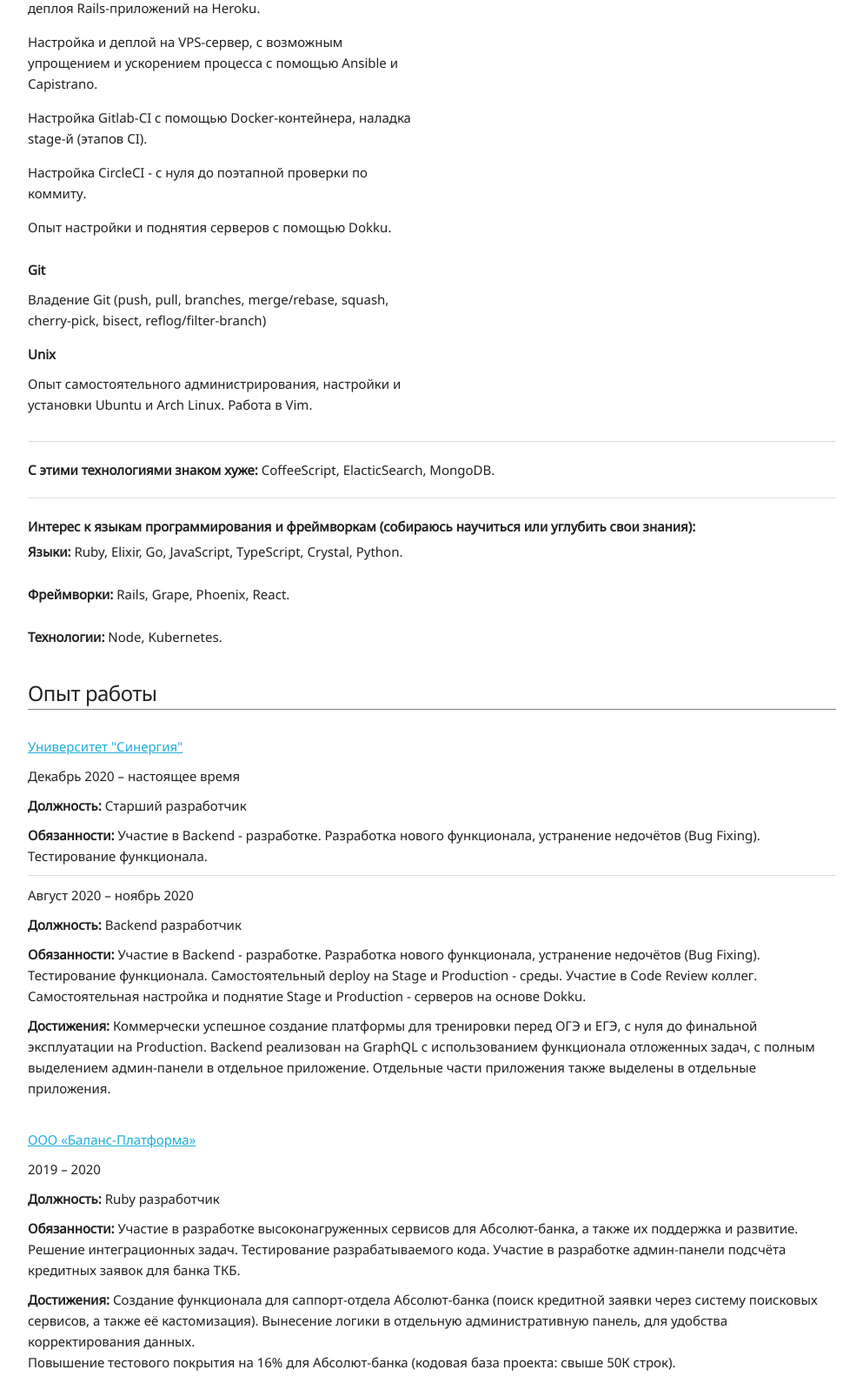
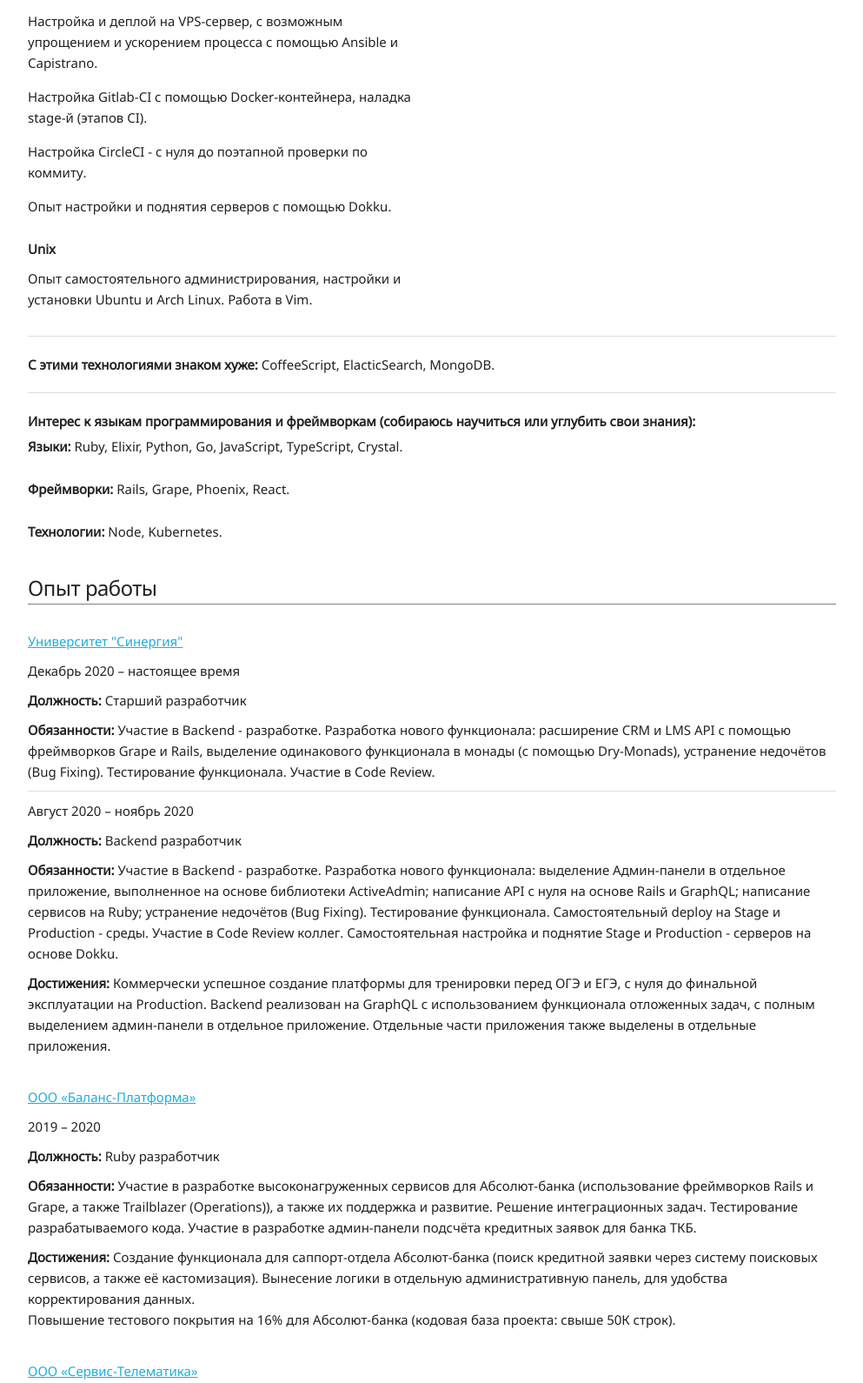
Before and after one commit to Combos93/cv, a plain HTML site: page index.html in a window 1280 px wide. Shown: the part 2755-4345 px from the top of the page at 87% size, without its empty margins (158-1151 px from the left). Drawn offline with Linux system fonts and the light colour scheme.

Commit message:
work extending

```diff
--- a/index.html
+++ b/index.html
@@ -68,7 +68,7 @@
 
     <div class="row align">
     <div class="six columns">
-      <ul style="margin: 10px 0px; margin-top: -10px;">
+      <ul style="margin: -10px 0 10px;">
         <div class="buffer-top">
           <li><b>Ruby</b></li>
         </div>
@@ -87,7 +87,7 @@
           <li><b>Rails</b></li>
           <p>Знакомство и коммерческая работа с Rails, начиная с версии 3.22.5 и до наших дней.</p>
           <p style="margin-top: -10px;">Знакомство с монолитной архитектурой.</p>
-          <p style="margin-top: -10px;">Знакомство с протоколом AMQP.</p>
+          <p style="margin-top: -10px;">Знакомство с протоколами AMQP, jRPC.</p>
           <p style="margin-top: -10px;">Успешный коммерческий опыт работы с GraphQL на протяжении 4 месяцев: написание API, на основе GraphQL, с нуля, тестирование GraphQL, реализация загрузки файлов через GraphQL</p>
         </div>
         <div class="buffer-top">
@@ -98,18 +98,18 @@
         <div class="buffer-top">
           <li><b>Grape</b></li>
         </div>
-        <p>Опыт работы с Grape (улучшение авторизации на проекте с Grape-API), а также Grape-Entities (кастомизация Entities), Swagger (подключение к Grape и настройка).</p>
+        <p>Опыт работы с Grape (написание API, также расширение имеющихся), а также Grape-Entities,
+          Swagger (подключение к Grape и настройка).</p>
         <div class="buffer-top">
           <li><b>SQL</b></li>
         </div>
-        Написание запросов на чистом SQL (PostgreSQL) и ORM (ActiveRecord),
-        небольшой опыт в оптимизации запросов (добавление индексов, анализ запросов с помощью EXPLAIN / EXPLAIN ANALYZE).
+        Написание запросов на SQL и ORM, небольшой опыт в оптимизации запросов (добавление индексов, анализ запросов с помощью EXPLAIN / EXPLAIN ANALYZE).
         <div class="buffer-top">
           <li><b>Frontend</b></li>
         </div>
         <p style="margin-top: -15px;"></p>HTML5, CSS3, JavaScript, jQuery, CoffeeScript, Bootstrap, Sass - опыт простой вёрстки по
         сетке. NPM/Yarn.</p>
-        <p style="margin-top: -10px;"></p>Написание скриптов на JavaScript (ES6).</p>
+        <p style="margin-top: -10px;"></p>Написание скриптов на JavaScript.</p>
         <div class="buffer-top">
           <li><b>React</b></li>
         </div>
@@ -126,10 +126,6 @@
         CI).
           <p class="turn-p">Настройка CircleCI - с нуля до поэтапной проверки по коммиту.
           <p class="turn-p">Опыт настройки и поднятия серверов с помощью Dokku.
-        <div class="buffer-top">
-          <li><b>Git</b></li>
-        </div>
-        Владение Git (push, pull, branches, merge/rebase, squash, cherry-pick, bisect, reflog/filter-branch)
         <div class="buffer-top">
           <li><b>Unix</b></li>
         </div>
@@ -168,7 +164,7 @@
       <div class="buffer-both bordering">
         <b>Интерес к языкам программирования и фреймворкам (собираюсь научиться или углубить свои знания):</b>
 
-        <p style="margin-top: 5px;"><b>Языки: </b>Ruby, Elixir, Go, JavaScript, TypeScript, Crystal, Python.</p>
+        <p style="margin-top: 5px;"><b>Языки: </b>Ruby, Elixir, Python, Go, JavaScript, TypeScript, Crystal.</p>
         <p style="margin-top: 5px;"><b>Фреймворки: </b>Rails, Grape, Phoenix, React.</p>
         <p style="margin-top: 5px;"><b>Технологии: </b>Node, Kubernetes.</p>
       </div>
@@ -186,11 +182,23 @@
           </li>
           <p class="buffer-both">Декабрь 2020 – настоящее время</p>
           <p class="buffer-both"><b>Должность: </b>Старший разработчик</p>
-          <p class="buffer-both"><b>Обязанности: </b> Участие в Backend - разработке. Разработка нового функционала, устранение недочётов (Bug Fixing). Тестирование функционала.
+          <p class="buffer-both"><b>Обязанности: </b> Участие в Backend - разработке. Разработка нового функционала:
+            расширение CRM и LMS API с помощью фреймворков Grape и Rails,
+            выделение одинакового функционала в монады (с помощью Dry-Monads),
+            устранение недочётов (Bug Fixing). Тестирование функционала. Участие в Code Review.
 
           <p class="buffer-both" style="border-top: solid 1px #dedede; padding-top: 10px">Август 2020 – ноябрь 2020</p>
           <p class="buffer-both"><b>Должность: </b>Backend разработчик</p>
-          <p class="buffer-both"><b>Обязанности: </b> Участие в Backend - разработке. Разработка нового функционала, устранение недочётов (Bug Fixing). Тестирование функционала. Самостоятельный deploy на Stage и Production - среды. Участие в Code Review коллег. Самостоятельная настройка и поднятие Stage и Production - серверов на основе Dokku.
+          <p class="buffer-both"><b>Обязанности: </b> Участие в Backend - разработке.
+            Разработка нового функционала: выделение Админ-панели в отдельное приложение, выполненное на основе
+            библиотеки ActiveAdmin;
+            написание API с нуля на основе Rails и GraphQL;
+            написание сервисов на Ruby;
+            устранение недочётов (Bug Fixing).
+            Тестирование функционала.
+            Самостоятельный deploy на Stage и Production - среды.
+            Участие в Code Review коллег.
+            Самостоятельная настройка и поднятие Stage и Production - серверов на основе Dokku.
           <p class="buffer-both"><b>Достижения: </b> Коммерчески успешное создание платформы для тренировки перед ОГЭ и ЕГЭ, с нуля до финальной эксплуатации на Production.
           Backend реализован на GraphQL с использованием функционала отложенных задач, с полным выделением админ-панели в отдельное приложение. Отдельные части приложения также выделены в отдельные приложения.
           </p>
@@ -205,7 +213,7 @@
           </li>
           <p class="buffer-both">2019 – 2020</p>
           <p class="buffer-both"><b>Должность: </b>Ruby разработчик</p>
-          <p class="buffer-both"><b>Обязанности: </b>Участие в разработке высоконагруженных сервисов для Абсолют-банка,
+          <p class="buffer-both"><b>Обязанности: </b>Участие в разработке высоконагруженных сервисов для Абсолют-банка (использование фреймворков Rails и Grape, а также Trailblazer (Operations)),
             а также их поддержка и развитие. Решение интеграционных задач. Тестирование разрабатываемого кода.
             Участие в разработке админ-панели подсчёта кредитных заявок для банка ТКБ.
           </p>
```
